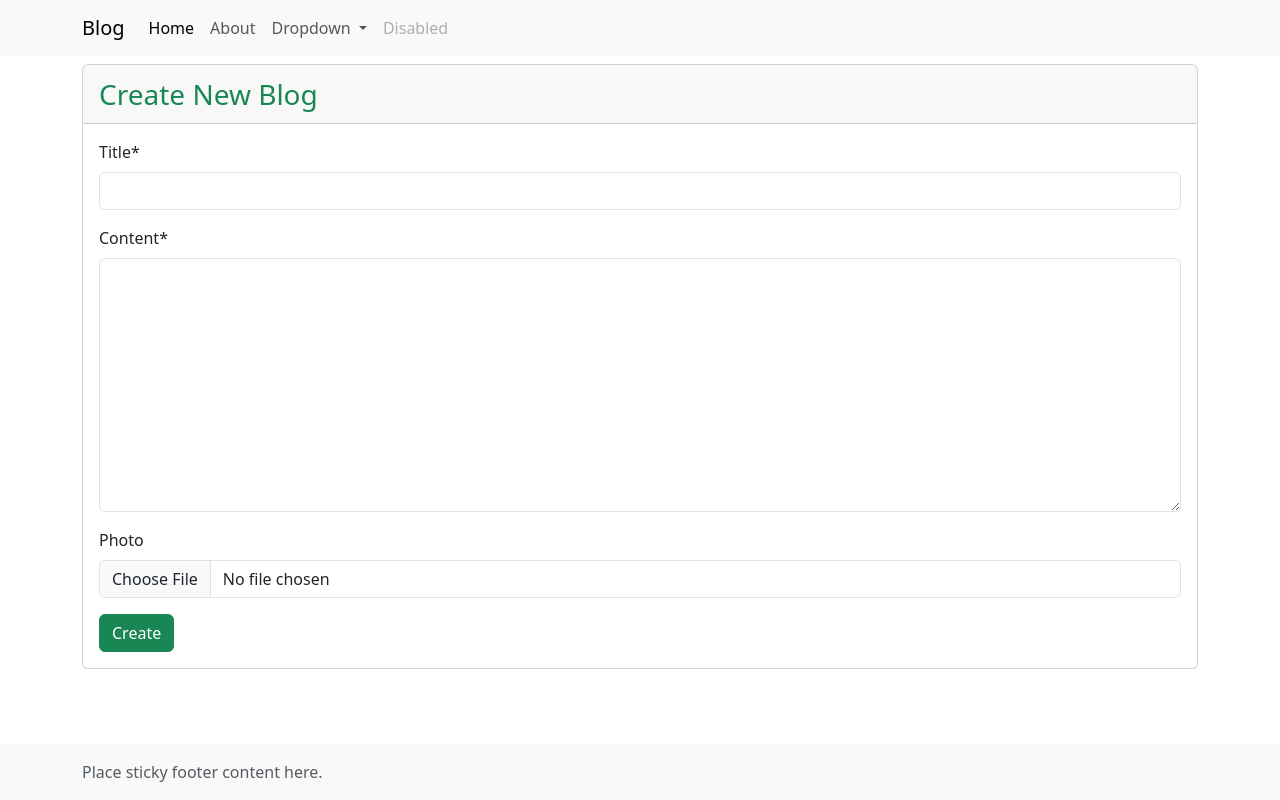
After one commit to Giya001/Blog, a Django app: page /create/ in a window 1280 px wide. The commit adds this page. Run offline with Django 5.2, Linux system fonts and the light colour scheme; some libraries are stand-ins or nearby versions.

Commit message:
agin changes

```diff
--- a/blog/urls.py
+++ b/blog/urls.py
@@ -1,10 +1,11 @@
 from django.urls import path
 
 from blog import views
-
 urlpatterns = [
     path('',views.home,name='home'),
+    path('create/',views.create,name='create'),
     path('<int:blog_id>/detail',views.detail,name='detail'),
     path('<int:blog_id>/update',views.update,name='update'),
+    path('<int:blog_id>/delete',views.delete,name='delete'),
 
 ]
--- a/blog/views.py
+++ b/blog/views.py
@@ -22,7 +22,7 @@ def detail(request, blog_id):
 def update(request, blog_id):
     blog = get_object_or_404(Blog, id=blog_id)
     if request.method == 'POST':
-        form = BLogForms(request.POST, request.FILES,instance=blog)
+        form = BLogForms(request.POST, request.FILES, instance=blog)
         if form.is_valid():
             form.save()
             return redirect('home')
@@ -30,3 +30,22 @@ def update(request, blog_id):
         form = BLogForms(instance=blog)
 
     return render(request, 'blog/update.html', {'form': form, 'blog': blog})
+
+
+def create(request):
+    if request.method == 'POST':
+        form = BLogForms(request.POST, request.FILES)
+        if form.is_valid():
+            form.save()
+            return redirect('home')
+    else:
+        form = BLogForms()
+    context = {
+        'form': form
+    }
+
+    return render(request, 'blog/create.html', context=context)
+
+
+def delete(request, blog_id):
+    return None
--- /dev/null
+++ b/templates/blog/create.html
@@ -0,0 +1,21 @@
+{% extends 'base.html' %}
+
+{% load crispy_forms_tags %}
+{% block title %}
+	Create
+{% endblock %}o %}
+
+{% block content %}
+    <div class="card">
+        <div class="card-header">
+            <span class="fs-3 text-success">Create New Blog</span>
+        </div>
+        <div class="card-body">
+            <form method="POST" action="{% url 'create' %}" enctype="multipart/form-data">
+                {% csrf_token %}
+                {{ form|crispy }}
+                <button type="submit" class="btn btn-success">Create</button>
+            </form>
+        </div>
+    </div>
+{% endblock %}
--- a/templates/blog/home.html
+++ b/templates/blog/home.html
@@ -25,7 +25,8 @@
             </div>
         </section>
         {# Blogs #}
-        <p class="fs-3 fw-medium container  ">Bloglar {{ blogs.count }} ta </p>
+        <span class="fs-3 fw-medium container  ">Bloglar {{ blogs.count }} ta </span>
+        <a class="btn btn-outline-success float-end" href="{% url 'create' %}" >+ Add Blog</a>
         <div class="album py-5 bg-body-tertiary ">
             <div class="container">
                 <div class="row row-cols-1 row-cols-sm-2 row-cols-md-3 g-3">
```
Also changed, not shown: media/blog_images/74988063-16c57900-543d-11ea-85b1-a692cdc056a0.png (added).
